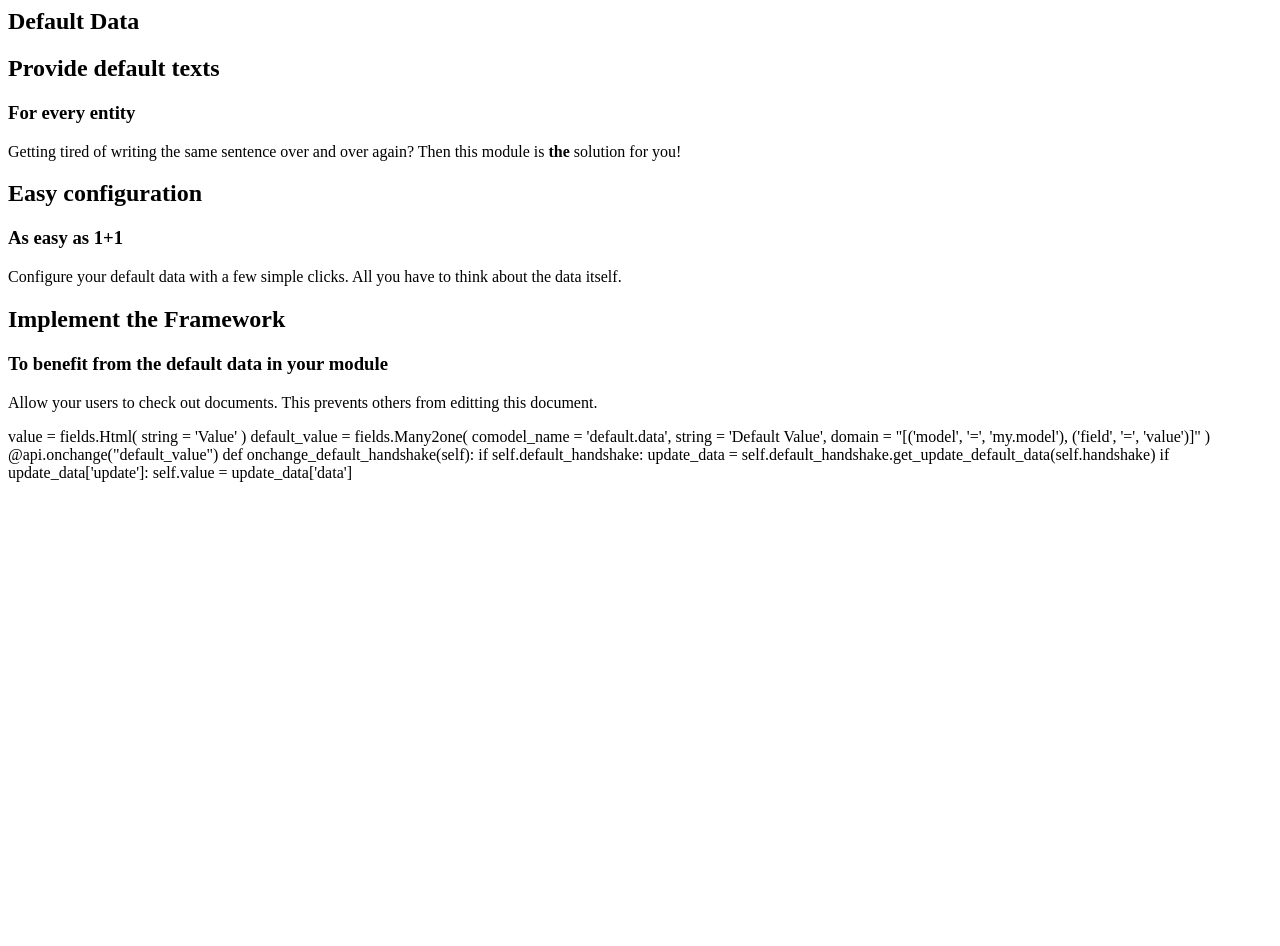
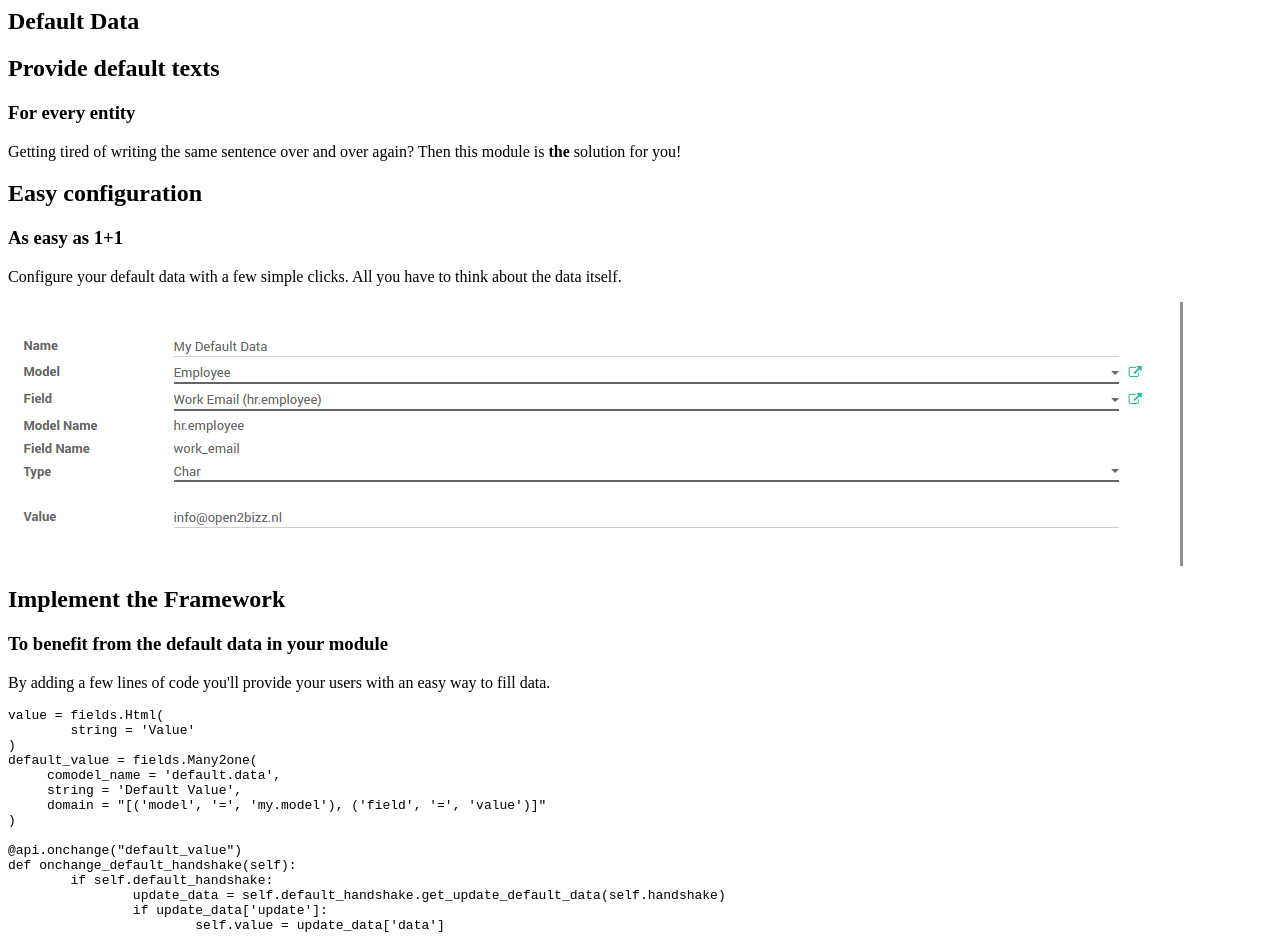
Before and after one commit to open2bizz/odoo-addons, a plain HTML site: page default_data/static/description/index.html in a window 1280 px wide. Before the commit the page ends 800 px from the top, so only its background shows below. Drawn offline with Linux system fonts and the light colour scheme.

Commit message:
Improved the description of the module

```diff
--- a/default_data/static/description/index.html
+++ b/default_data/static/description/index.html
@@ -26,6 +26,9 @@
 			<p class="oe_mt32">Configure your default data with a few simple
 				clicks. All you have to think about the data itself.</p>
 		</div>
+		<div class="oe_span12">
+			<img class="oe_picture oe_screenshot" src="easy_configuration.png" />
+		</div>
 	</div>
 </section>
 
@@ -35,10 +38,9 @@
 		<h3 class="oe_slogan">To benefit from the default data in your
 			module</h3>
 		<div class="oe_span12">
-			<p class="oe_mt32">Allow your users to check out documents. This
-				prevents others from editting this document.</p>
-			<p>
-			value = fields.Html(
+			<p class="oe_mt32">By adding a few lines of code you'll provide
+				your users with an easy way to fill data.</p>
+			<pre>value = fields.Html(
 	string = 'Value'
 )
 default_value = fields.Many2one(
@@ -52,8 +54,7 @@
 	if self.default_handshake:
 		update_data = self.default_handshake.get_update_default_data(self.handshake)
 		if update_data['update']:
-						self.value = update_data['data']
-			</p>
+			self.value = update_data['data']</pre>
 		</div>
 	</div>
 </section>
```
Also changed, not shown: default_data/static/description/easy_configuration.png (added). Lines whose indentation alone changed are shown as unchanged.
